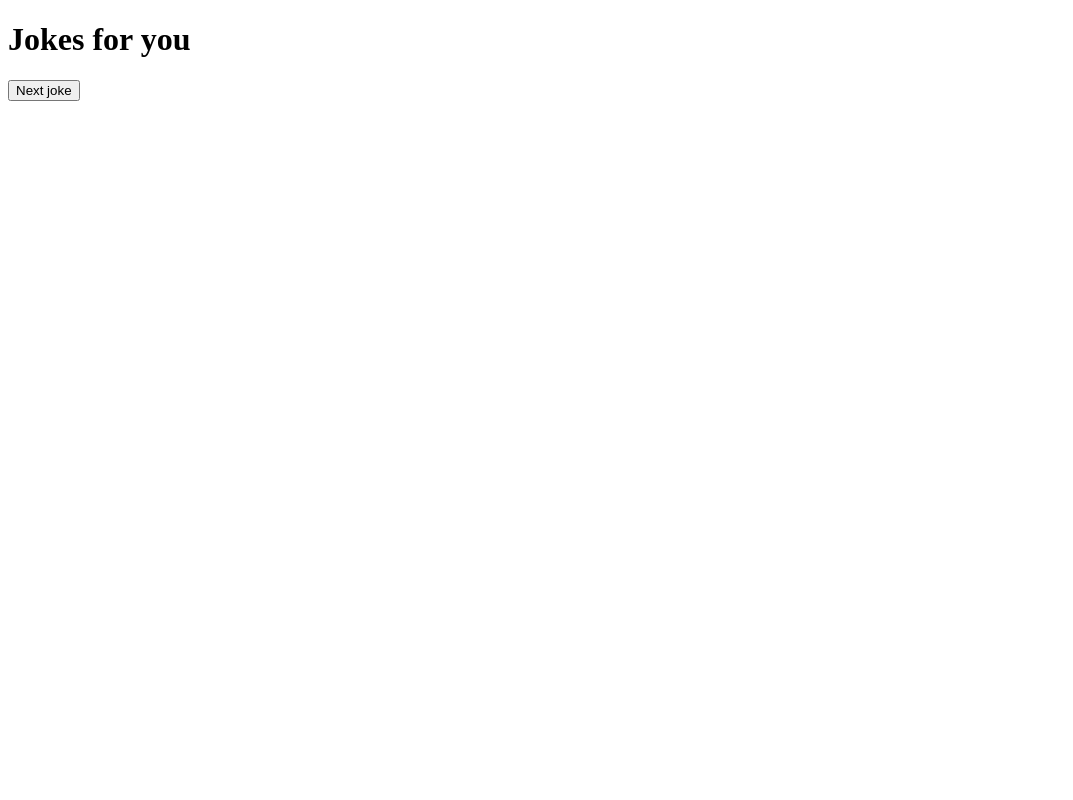
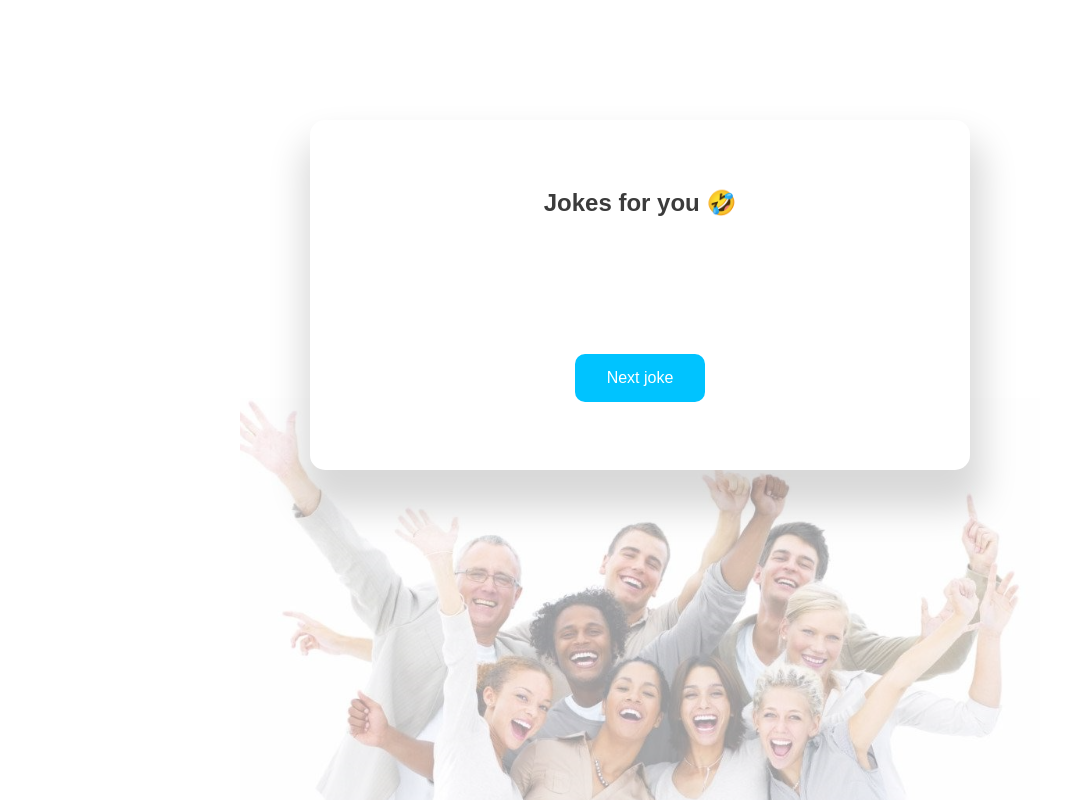
Before and after one commit to LMihhedko/Sprint_5_Acudits, a plain HTML site: page index.html in a window 1280 px wide. Shown: the whole page, without its empty margins (0-1073 px from the left). Drawn offline with Linux system fonts and the light colour scheme.

Commit message:
Ejercicio 4 y Ejercicio 5 N3

```diff
--- a/css/estilos.css
+++ b/css/estilos.css
@@ -1,4 +1,74 @@
-#joke {
-    margin-top:20px;
-    display: block;
-}
+body {
+    font-family: Arial, Helvetica, sans-serif;
+  }
+
+  #weather {
+      margin-top:20px;
+      margin-left:20px;
+      color:rgb(59, 59, 59);
+  }
+
+  #center-joke {
+    display: flex;
+    justify-content: center;
+    align-items: center;
+    min-height: 550px;
+  }
+
+  .button {
+    background-color: #00c3ff;
+    border: none;
+    border-radius: 10px;
+    color: white;
+    padding: 15px 32px;
+    text-align: center;
+    text-decoration: none;
+    display: inline-block;
+    font-size: 16px;
+  }
+
+  .button:hover {
+    cursor: pointer;
+  }
+
+  #backgroundImage {
+    z-index: 1;
+  }
+
+  #backgroundImage:before {
+    content: "";
+    position: absolute;
+    z-index: -1;
+    top: 0;
+    bottom: 0;
+    left: 0;
+    right: 0;
+    background-image: url(../img/laugh.png);
+    background-repeat: no-repeat;
+    background-color: white;
+    background-attachment: fixed;
+    background-position: center bottom;
+    background-size: 800px;
+    opacity: 0.4;
+    filter: alpha(opacity=40);
+  }
+
+  #joke-container {
+    background-color: white;
+    border-radius:15px;
+    padding: 0px 80px;
+    -webkit-box-shadow: 3px 29px 35px 10px rgba(0,0,0,0.15);
+      box-shadow: 3px 29px 35px 10px rgba(0,0,0,0.15);
+    width: 500px;
+    min-height: 350px;
+    display: flex;
+    flex-direction: column;
+    justify-content: space-evenly;
+    align-items: center;
+    color:rgb(59, 59, 59);
+  }
+
+  h2 {
+      margin:0px;
+      color:rgb(59, 59, 59);
+  }
--- a/index.html
+++ b/index.html
@@ -9,9 +9,18 @@
     <title>Sprint 5</title>
 </head>
 <body>
-    <div id="weather"></div>
-    <h1>Jokes for you</h1>
-    <input type="button" value="Next joke" onclick="showJokes()">
-    <div id="joke"></div>
+    <div id="backgroundImage"></div>
+    <div id="container">
+        <div id="weather"></div>
+        <div id = "center-joke">
+            <div id= "joke-container">
+                <div class="emoji">
+                <h2>Jokes for you 🤣</h2>
+                </div>
+                <div id="joke"></div>
+                <input type="button" class= "button" value="Next joke" onclick="showJokes()">
+            </div>
+        </div>
+    </div>
 </body>
 </html>
--- a/js/ejercicio.js
+++ b/js/ejercicio.js
@@ -3,15 +3,20 @@ window.onload = function() {
   };
 
 function showJokes() {
+    //alternate es un true/false random
+    let alternate = (Math.random() < 0.5);
+    console.log(alternate);
 
-		const url = 'https://icanhazdadjoke.com';
-        //informar los parámetros de la petición
-			let parametros = {
-				method: 'get', //metodo de envío
+    //si alternate es falso mostrar API Icanhazdadjoke
+    if (!alternate) {
+		const url1 = 'https://icanhazdadjoke.com';
+
+			let parametros1 = {
+				method: 'get',
 				headers: {'Accept': 'application/json'}
 			}
 
-        fetch(url, parametros)
+        fetch(url1, parametros1)
         .then(function(respuesta) {
             if (respuesta.ok) {
                 return respuesta.json();
@@ -20,13 +25,40 @@ function showJokes() {
             }
         })
         .then(function(mensaje) {
-            //console.log(mensaje.joke);
-            let joke = mensaje.joke
-			document.getElementById('joke').innerHTML = joke
+            //recuperar el chiste
+            let joke = mensaje.joke;
+			document.getElementById('joke').innerHTML = joke;
         })
         .catch(function(error) {
             console.log(error);
         })
+
+    //si alternate es verdadero mostrar API Chuck Norris
+    } else {
+        const url2 = "https://api.chucknorris.io/jokes/random";
+
+			let parametros2 = {
+				method: 'get',
+				headers: {'Accept': 'application/json'}
+			}
+
+        fetch(url2, parametros2)
+        .then(function(respuesta) {
+            if (respuesta.ok) {
+                return respuesta.json();
+            } else {
+                console.log('error en la peticion)');
+            }
+        })
+        .then(function(mensaje) {
+            //recuperar el chiste
+            let joke2 = mensaje.value;
+			document.getElementById('joke').innerHTML = joke2;
+        })
+        .catch(function(error) {
+            console.log(error);
+        })
+    }
 
  }
 
@@ -38,7 +70,6 @@ function showJokes() {
 
      function getLocation(pos) {
         var crd = pos.coords
-        console.log(crd.latitude)
 
         const api_key = 'd1cfddacc887d8e7ac4980c1dbd0371f';
 
@@ -53,9 +84,9 @@ function showJokes() {
             }
         })
         .then(function(mensaje) {
+            //recuperar el tiempo que hace
             let main = mensaje.weather[0].main
             let description = mensaje.weather[0].description
-            console.log(mensaje)
             document.getElementById('weather').innerHTML = `Today: ${main} - ${description}`
         })
         .catch(function(error) {
```
Also changed, not shown: img/laugh.png (added).
